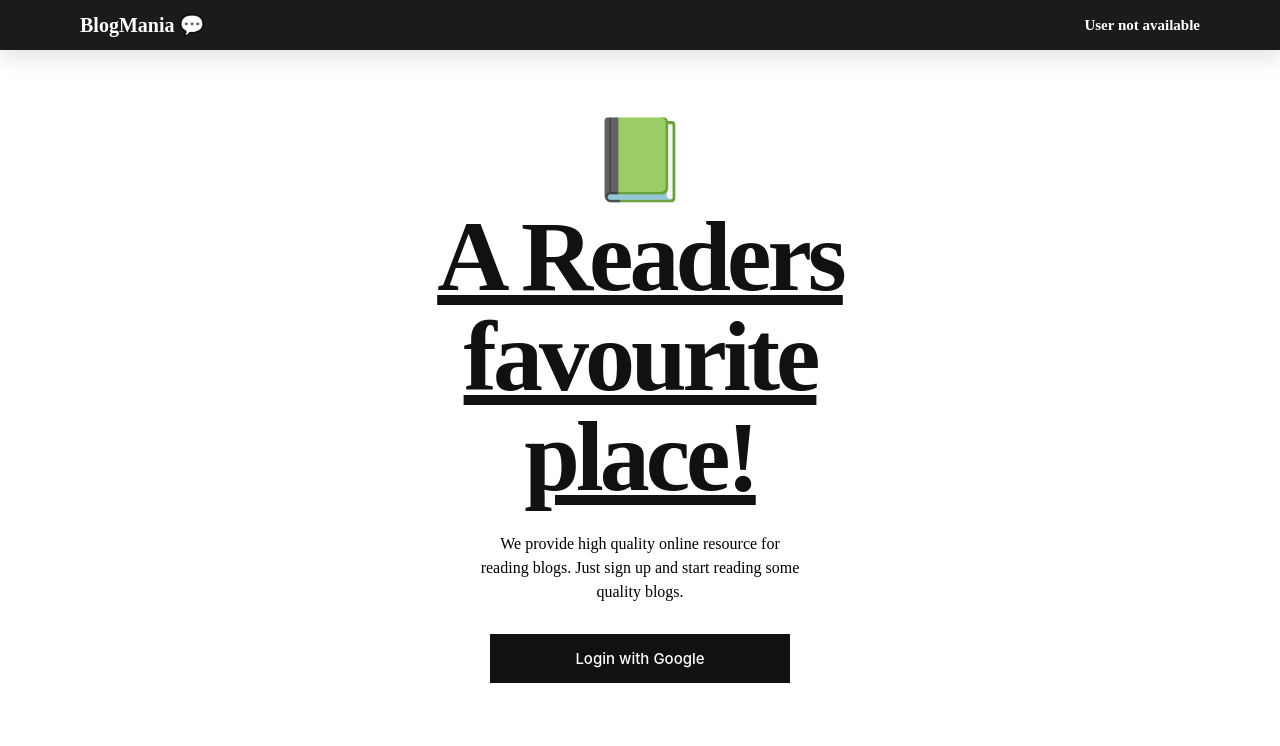
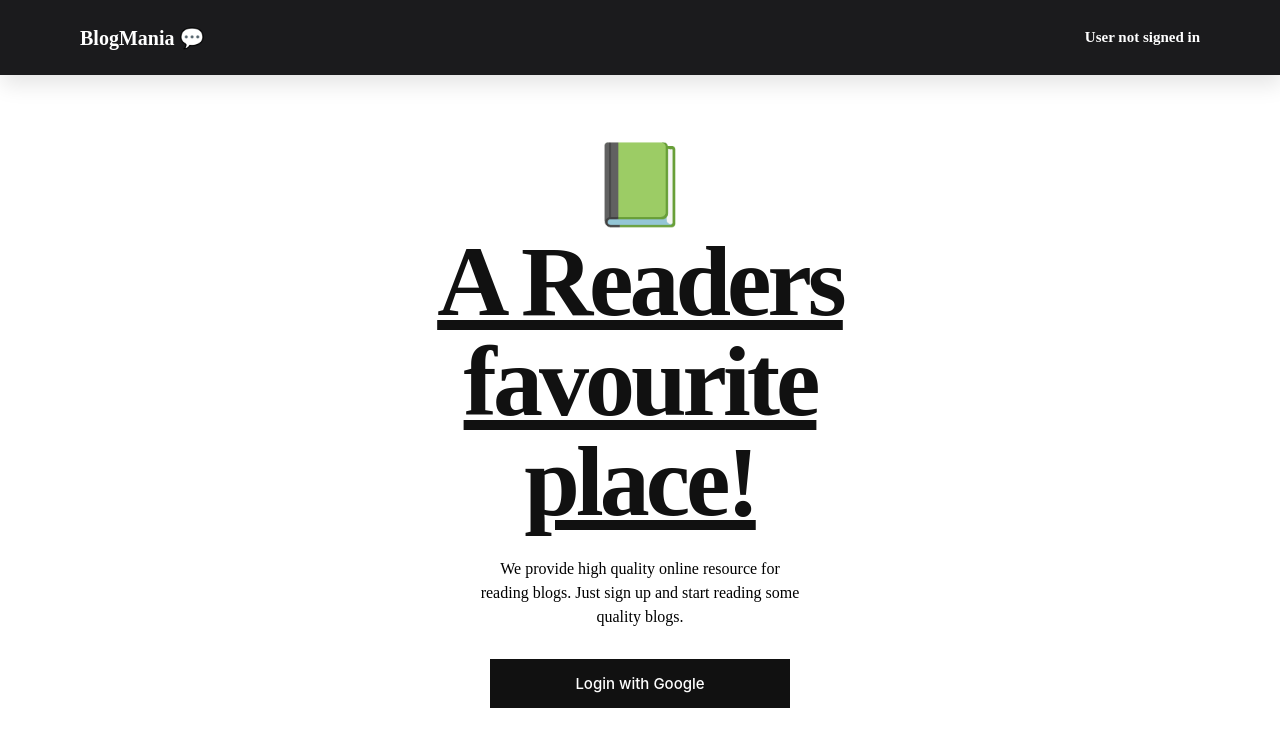
Before and after one commit to ZahraaTayyar/blog-website, a React (Create React App) app: page / in a window 1280 px wide. Shown: the top 746 px of the page. Built offline with nearby package versions, Linux system fonts and the light colour scheme.

Commit message:
reinstalled materials ui - google sign in not working

```diff
--- a/package.json
+++ b/package.json
@@ -3,6 +3,10 @@
   "version": "0.1.0",
   "private": true,
   "dependencies": {
+    "@emotion/react": "^11.10.8",
+    "@emotion/styled": "^11.10.8",
+    "@material-ui/core": "^4.12.4",
+    "@mui/material": "^5.12.2",
     "@reduxjs/toolkit": "^1.9.5",
     "@testing-library/jest-dom": "^5.16.5",
     "@testing-library/react": "^13.4.0",
--- a/src/Components/Navbar.jsx
+++ b/src/Components/Navbar.jsx
@@ -68,7 +68,7 @@ const Navbar = () => {
           />
         </div>
       ) : (
-        <h1 className="notSignedIn">User not available</h1>
+        <h1 className="notSignedIn">User not signed in</h1>
       )}
     </div>
   );
--- a/src/styling/Navbar.css
+++ b/src/styling/Navbar.css
@@ -2,7 +2,7 @@
     display: flex;
     justify-content: space-between;
     height: 100%;
-    min-height: 50px;
+    min-height: 75px;
     align-items: center;
     padding: 0px 80px;
     box-shadow: 2px 10px 20px rgba(0,0,0,0.1);
```
Also changed, not shown: 1 other file (tests, documents, lock files or other folders).
